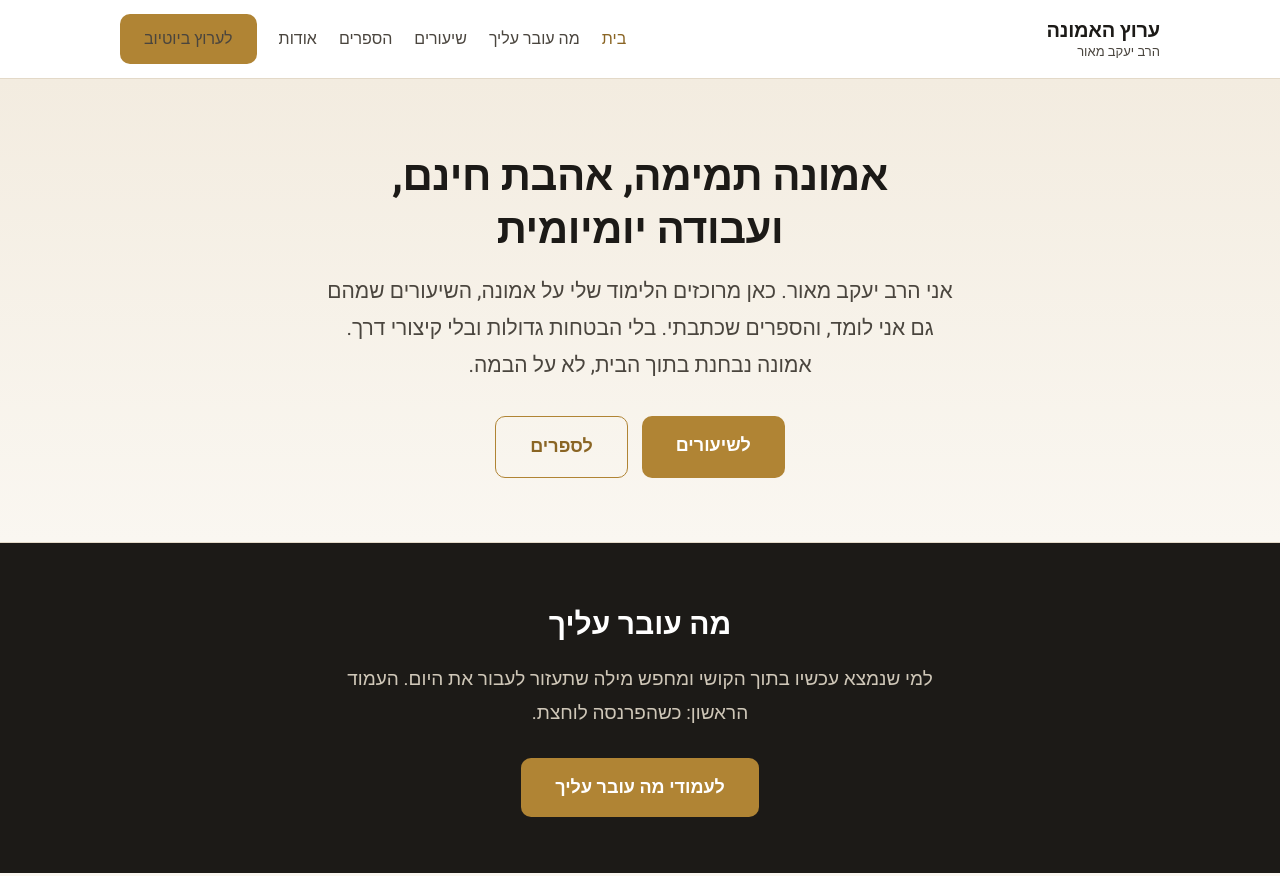
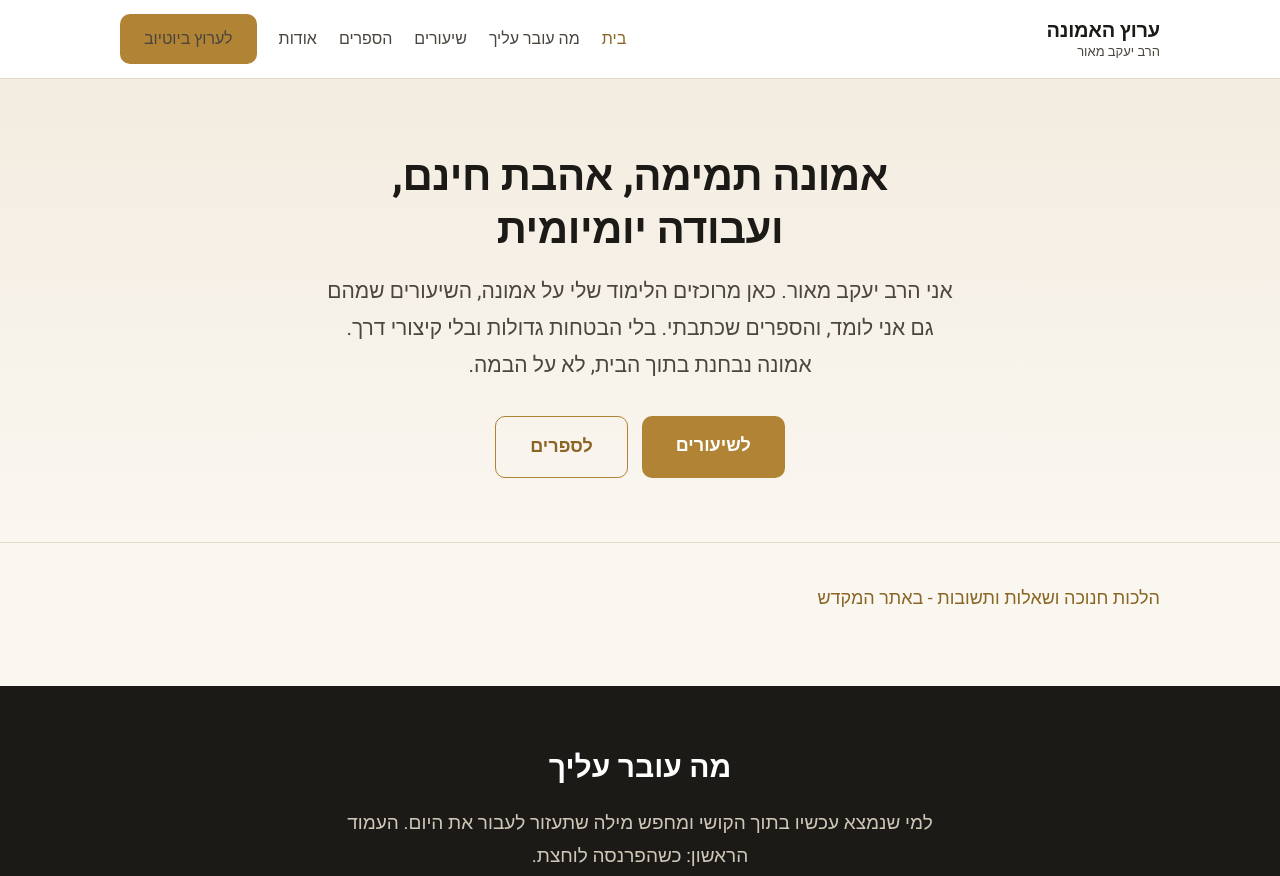
Before and after one commit to maor0072-ctrl/haemuna-site, a plain HTML site: page index.html in a window 1280 px wide. Shown: the top 876 px of the page. Drawn offline with Linux system fonts and the light colour scheme; a script that the page names is missing.

Commit message:
בית: שורת הפניה להלכות חנוכה באתר המקדש (בקשת יעקב 20.11 דרך 7966)
Co-Authored-By: Claude Opus 5.5 (1M context) <noreply@anthropic.com>

```diff
--- a/index.html
+++ b/index.html
@@ -44,6 +44,11 @@
   </div>
 </div>
 
+<section class="tight">
+  <div class="wrap">
+    <p class="section-intro"><a href="https://hamikdash.co.il/chagim/chanukah/">הלכות חנוכה ושאלות ותשובות - באתר המקדש</a></p>
+  </div>
+</section>
 
 <div class="band">
   <h2>מה עובר עליך</h2>
```
Also changed, not shown: pages/index.html (+5 -0 lines).
